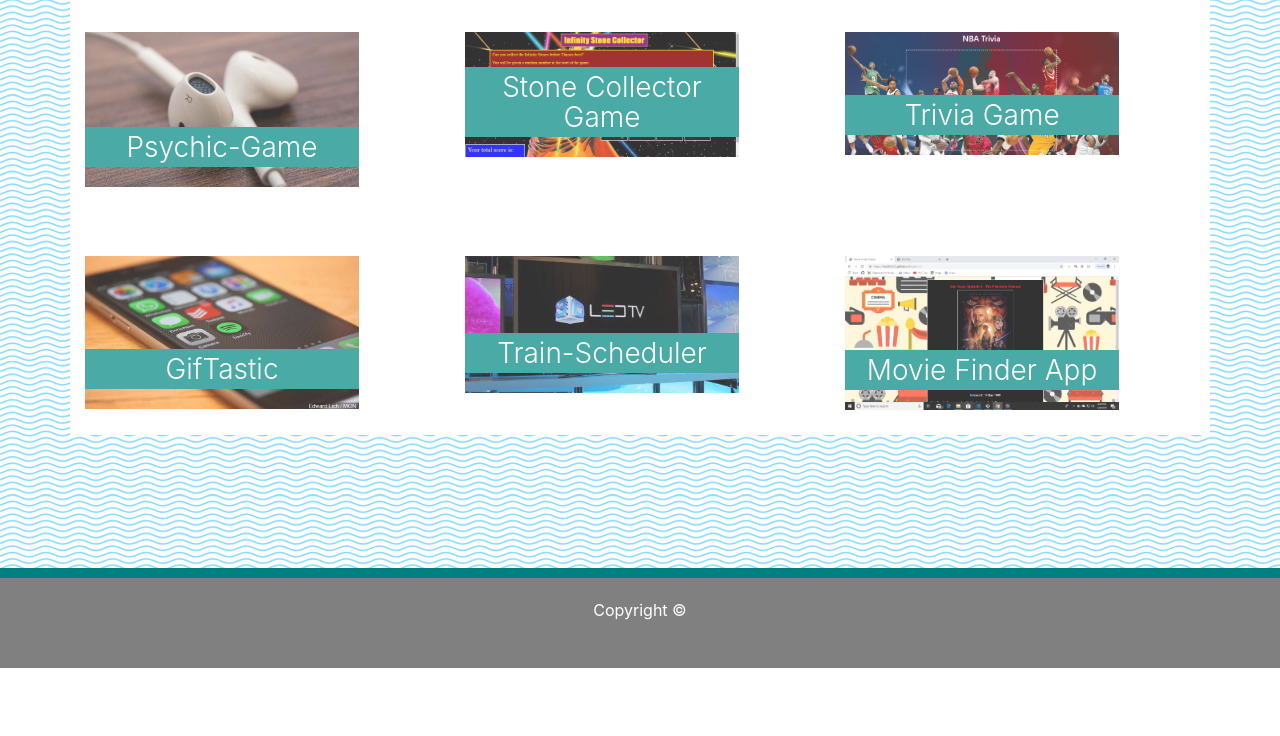
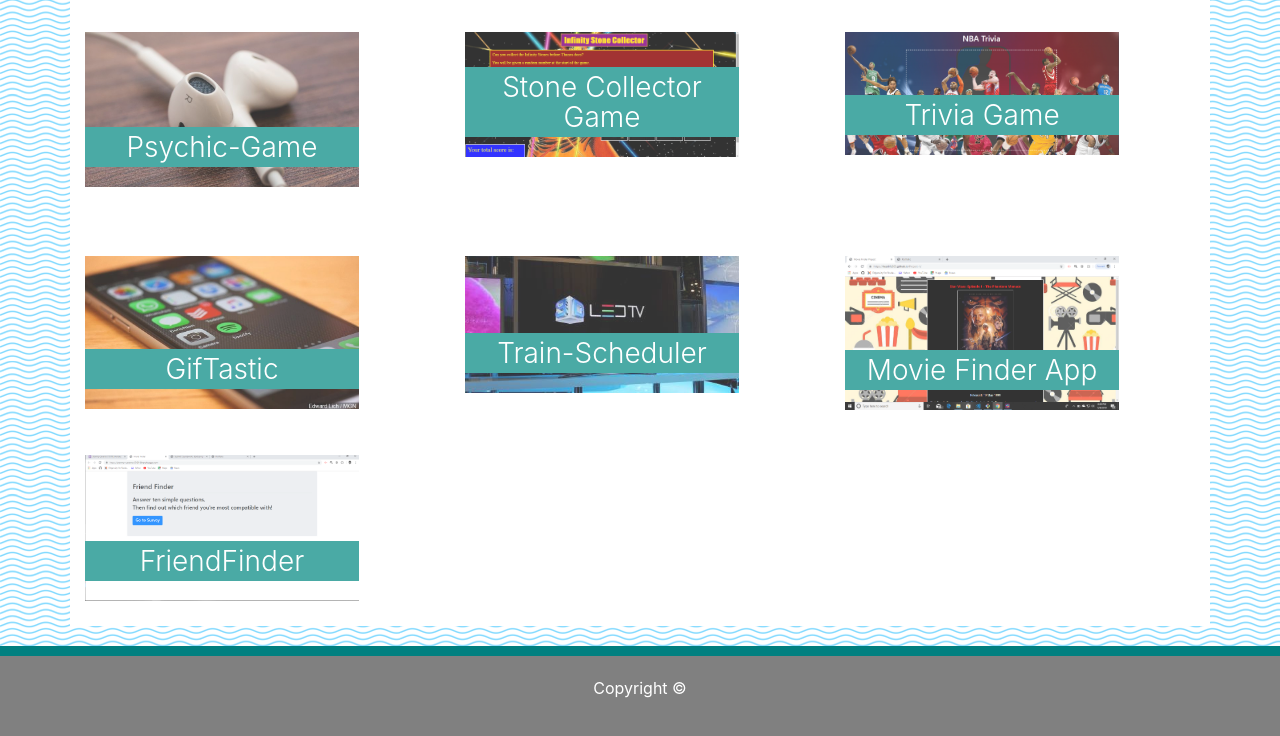
Before and after one commit to Heatlife305/Bootstrap-Portfolio, a plain HTML site: page portfolio.html in a window 1280 px wide. Shown: the part 172-908 px from the top of the page. Before the commit the page ends 840 px from the top, so only its background shows below. Drawn offline with nearby package versions, Linux system fonts and the light colour scheme.

Commit message:
added link to FriendFinder app on portfolio page

```diff
--- a/portfolio.html
+++ b/portfolio.html
@@ -80,6 +80,15 @@
                     </div>
                 </div>
 
+                <div class="row">
+                    <div class="col-4">
+                        <div class="work">
+                            <img src="../Bootstrap-Portfolio/images/2019-05-22 (2).png" class="img-fluid" alt="Responsive image">
+                            <a href="https://stormy-caverns-51519.herokuapp.com/" target="_blank"><h3>FriendFinder</h3></a>
+                        </div>
+                    </div>
+                </div>
+
             </div>
         </div>
 
```
Also changed, not shown: images/2019-05-22 (2).png (added).
